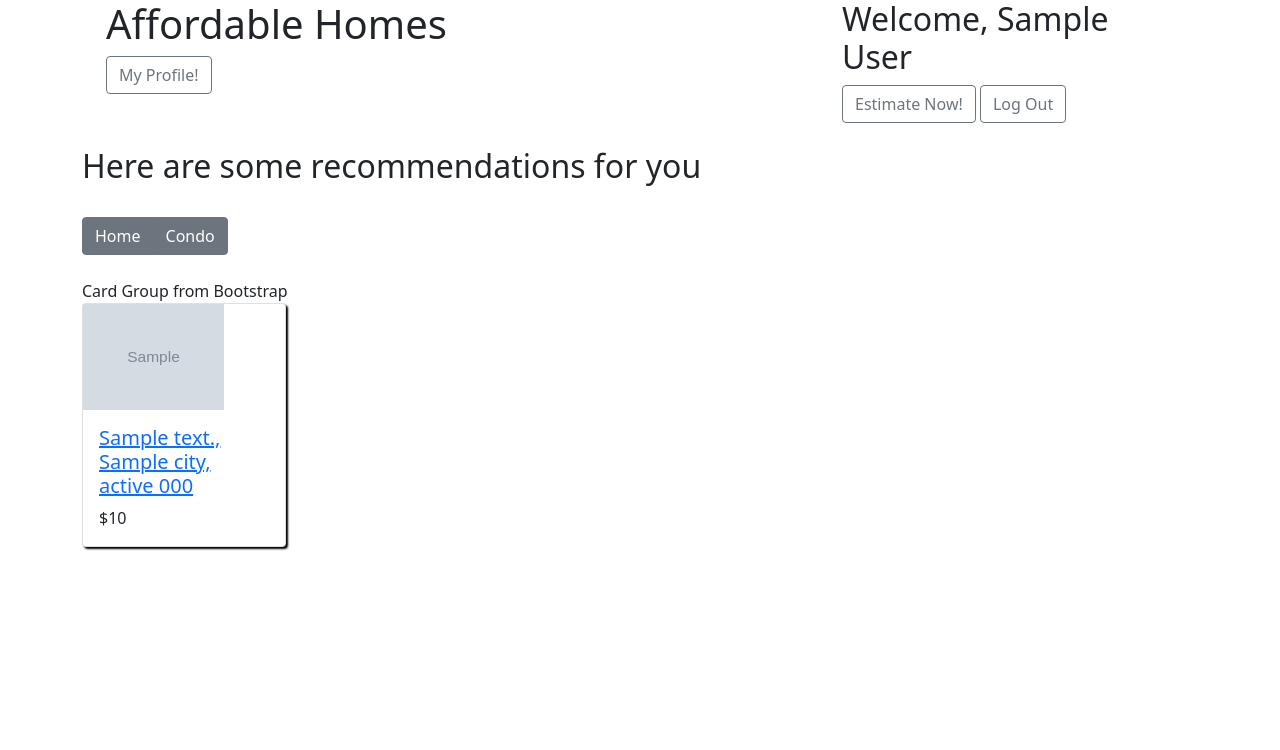
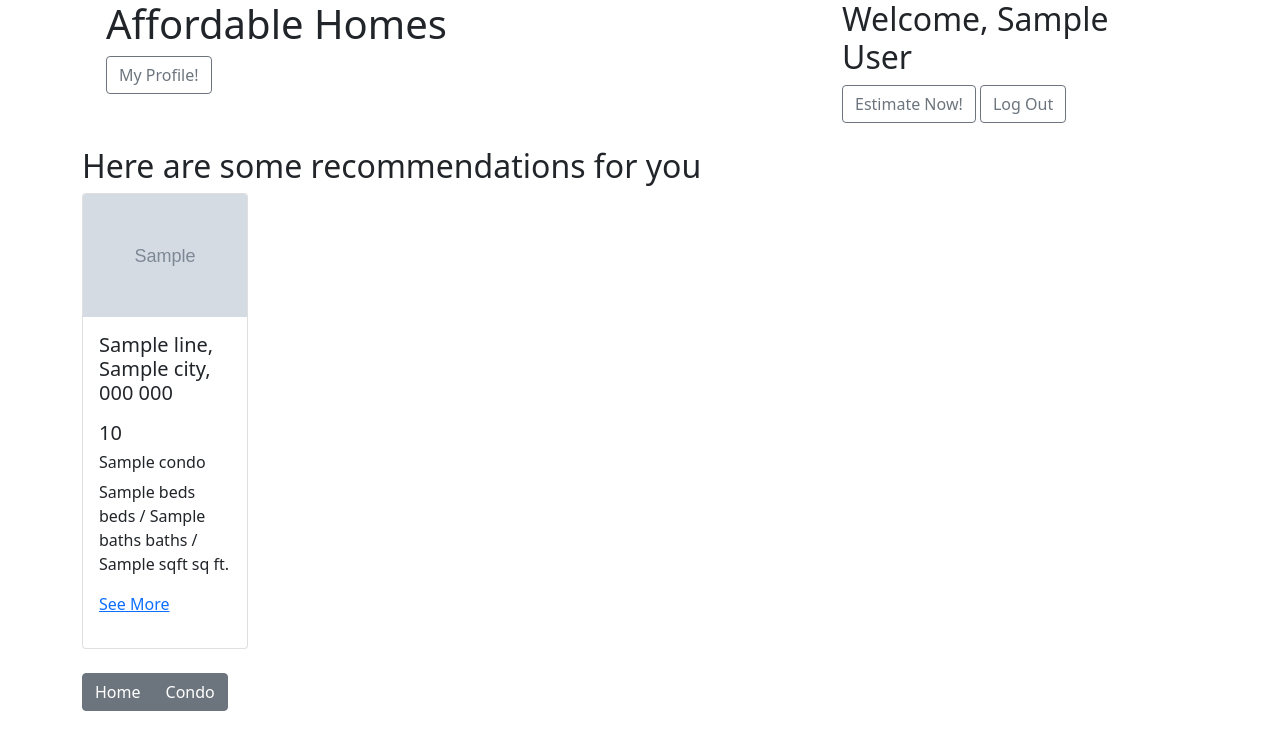
Before and after one commit to NoorMusheer/Affordable_Home_Group_8, a Flask app: template flask_app/templates/dashboard_homes.html in a window 1280 px wide. Shown: the top 750 px of the page. Run offline with Flask 2, Linux system fonts and the light colour scheme; the visitor is signed in with stand-in values (Sample User, id 1); the template is opened without the code that fills it: most values are stand-ins (such as "Sample title", 1, 10 or a date in 2020); grey boxes marked "Sample" are stand-in pictures; parts of the project's set-up code (start-up, migrations or seed data) failed here and were passed over.

Commit message:
Add files via upload

```diff
--- a/flask_app/templates/dashboard_homes.html
+++ b/flask_app/templates/dashboard_homes.html
@@ -34,7 +34,27 @@
         <br>
 
         <h2>Here are some recommendations for you</h2>
+        <!-- CARD GROUP STARTS HERE -->
 
+        <div class="row row-cols-1 row-cols-md-6 g-4">
+            {%for home in featured_homes%}
+            <div class="col">
+                <div class="card h-70">
+                    <img src="{{home['photo']}}" class="card-img-top" alt="featured_property_photo">
+                    <div class="card-body">
+                        <h5 class="card-title">{{home['address_new']['line']}}, {{home['address_new']['city']}}, {{home['address_new']['state_code']}} {{home['address_new']['postal_code']}}</h5>
+                        <p class="card-text">
+                            <h5>{{home['price']}}</h5>
+                            <h6>{{home['condo']}}</h6>
+                            <p>{{home['beds']}} beds / {{home['baths']}} baths / {{home['sqft']}} sq ft.</p>
+                            <a href="{{home['rdc_web_url']}}">See More</a>
+                        </p>
+                    </div>
+                </div>
+            </div>
+            {%endfor%}
+        </div>
+        <!-- CARD GROUP ENDS HERE.  -->
         <br>
 
         <div class="btn-group" role="toolbar" aria-label="Basic outlined example">
@@ -45,23 +65,6 @@
         <br>
         <br>
 
-        Card Group from Bootstrap
-        <div class="row row-cols-1 row-cols-md-5 g-4">
-            {%for addr in addresses%}
-            <div class="col">
-                <div class="card h-100" style="box-shadow:2px 2px 2px black;">
-                    <a href="{{addr['web']}}"><img src="{{addr['photo']}}" alt="Property Image" style="width:70%;"></a>
-                    </td>
-                    <div class="card-body">
-                        <h5 class="prop-addr"><a href=""> {{addr['street_address']}}, {{addr['city']}},
-                                {{addr['state']}}
-                                {{addr['zip_code']}}</a></h5>
-                        <p class="card-text">{{"${:0,.0f}".format(addr['price'])}}</p>
-                    </div>
-                </div>
-            </div>
-            {%endfor%}
-        </div>
     </div>
 
 </body>
```
